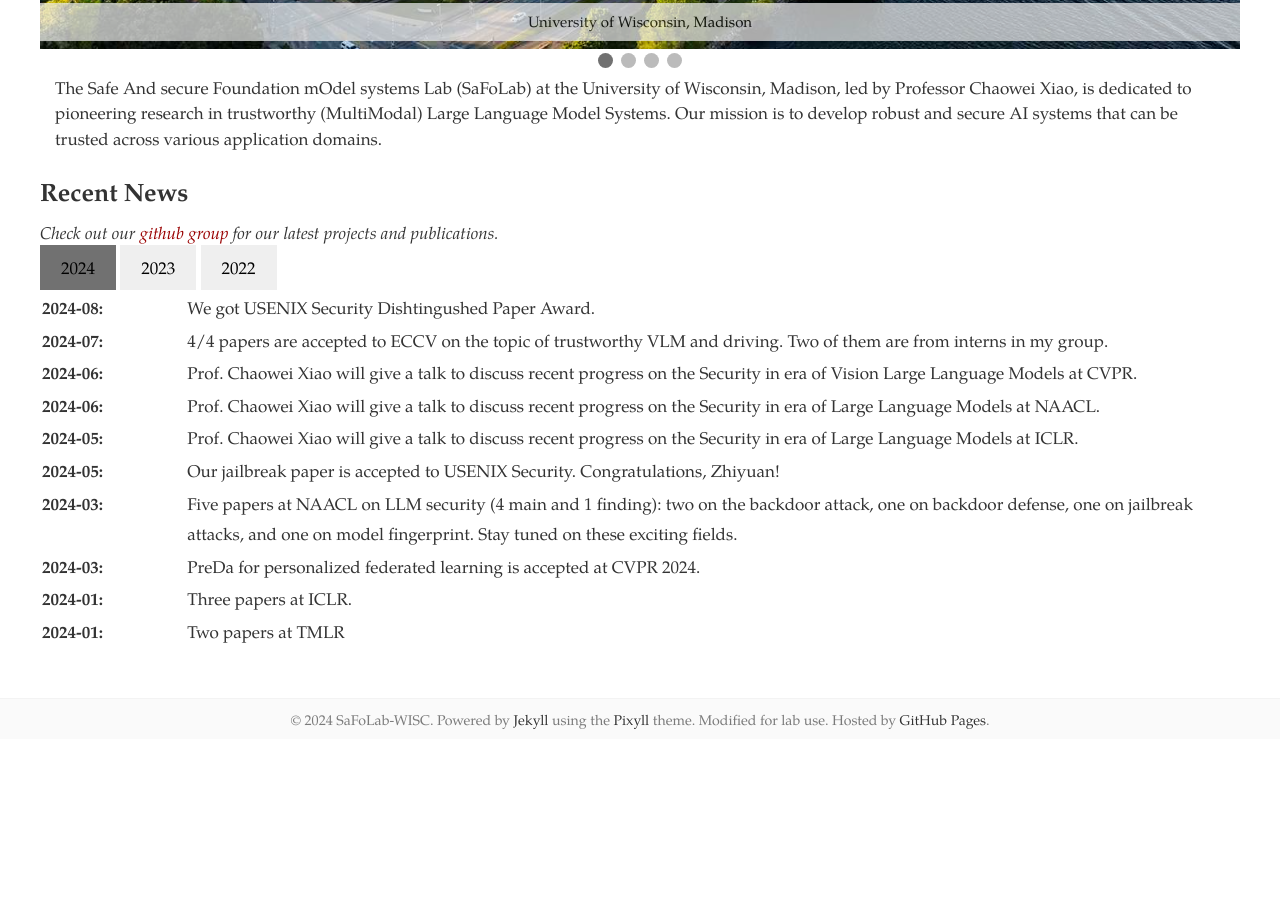
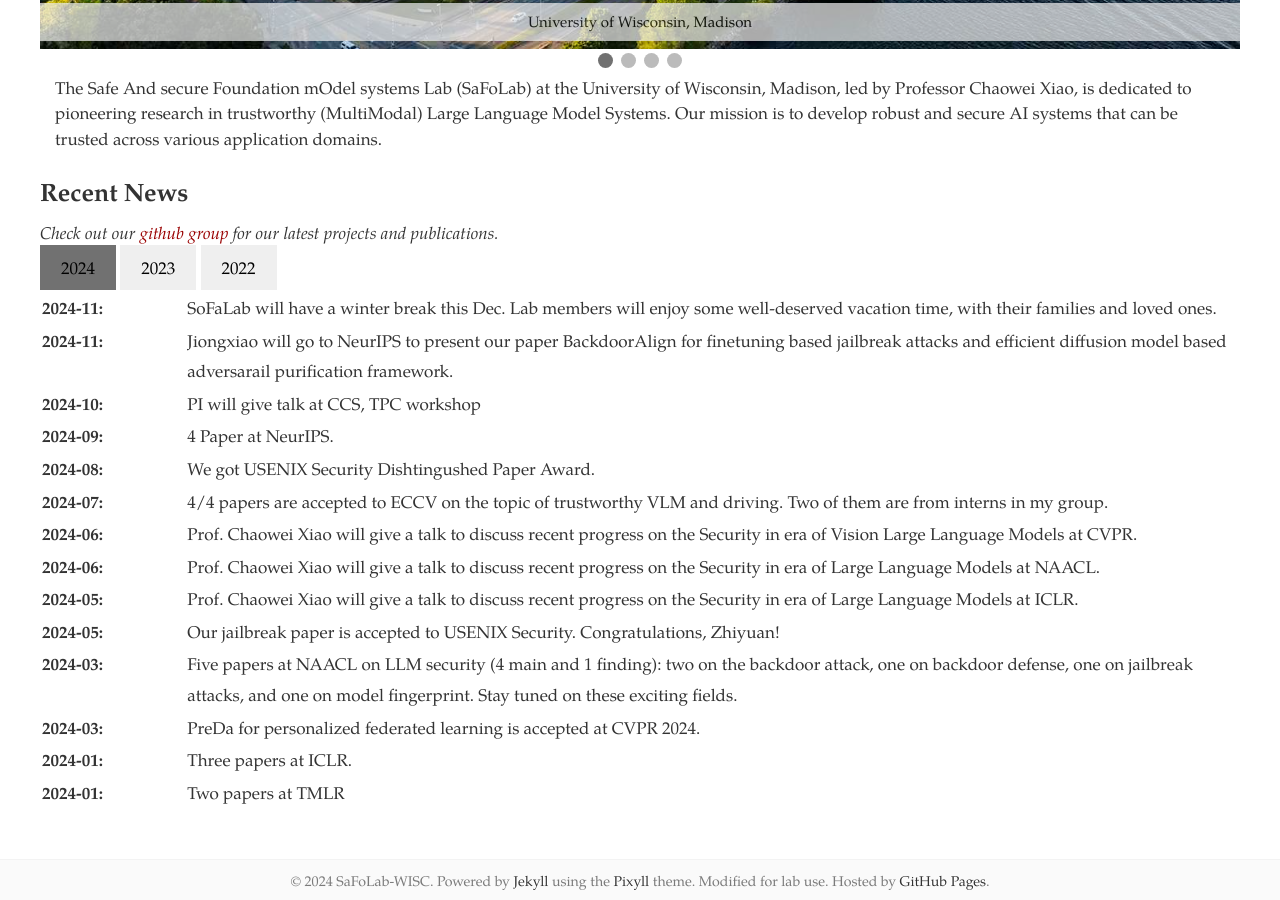
Before and after one commit to SaFoLab-WISC/SaFoLab-Wisc.github.io, a Jekyll site: the page built from index.html, in a window 1280 px wide and 900 px high, scrolled down 731 px. Built offline with Jekyll 4.4.1, drawn with Linux system fonts in a browser that asks for light colours; nearby versions of some CDN libraries; a style sheet for code colours, icons or effects is not loaded; before the commit the page ends 1470 px from its top, so only the background shows below that.

Commit message:
Build site at 2024-11-25 14:32:52 UTC.

```diff
--- a/_data/news.yml
+++ b/_data/news.yml
@@ -1,3 +1,13 @@
+- date: 2024-11
+  content: "SoFaLab will have a winter break this Dec. Lab members will  enjoy some well-deserved vacation time, with their families and loved ones."
+- date: 2024-11
+  content: "Jiongxiao will go to NeurIPS to present our paper BackdoorAlign for finetuning based jailbreak attacks and efficient diffusion model based adversarail purification framework."
+
+- date: 2024-10
+  content: "PI will give talk at CCS, TPC workshop "
+- date: 2024-09
+  content: "4 Paper at NeurIPS."
+
 - date: 2024-08
   content: "We got USENIX Security Dishtingushed Paper Award."
 
@@ -6,7 +16,6 @@
 
 - date: 2024-06
   content: "Prof. Chaowei Xiao will give a talk to discuss recent progress on the Security in era of Vision Large Language Models at CVPR."
-
 - date: 2024-06
   content: "Prof. Chaowei Xiao will give a talk to discuss recent progress on the Security in era of Large Language Models at NAACL."
 
```
